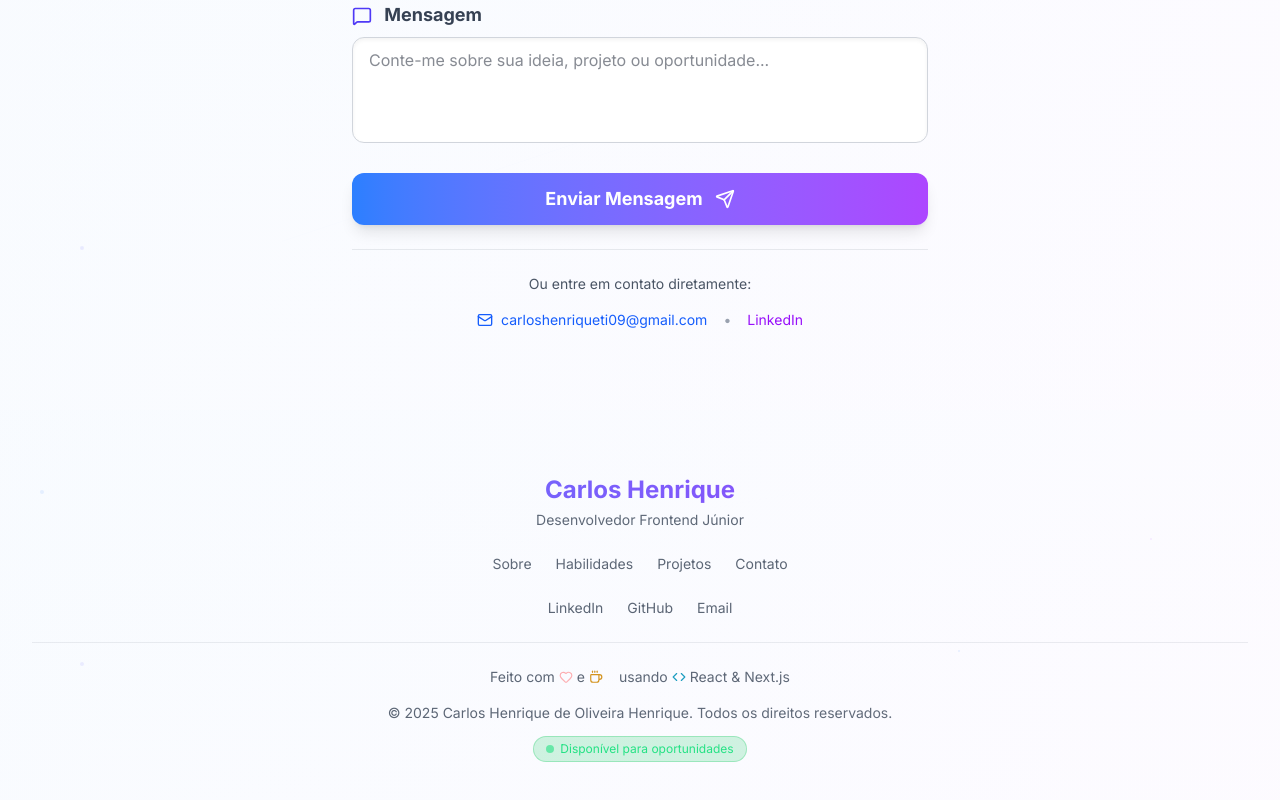
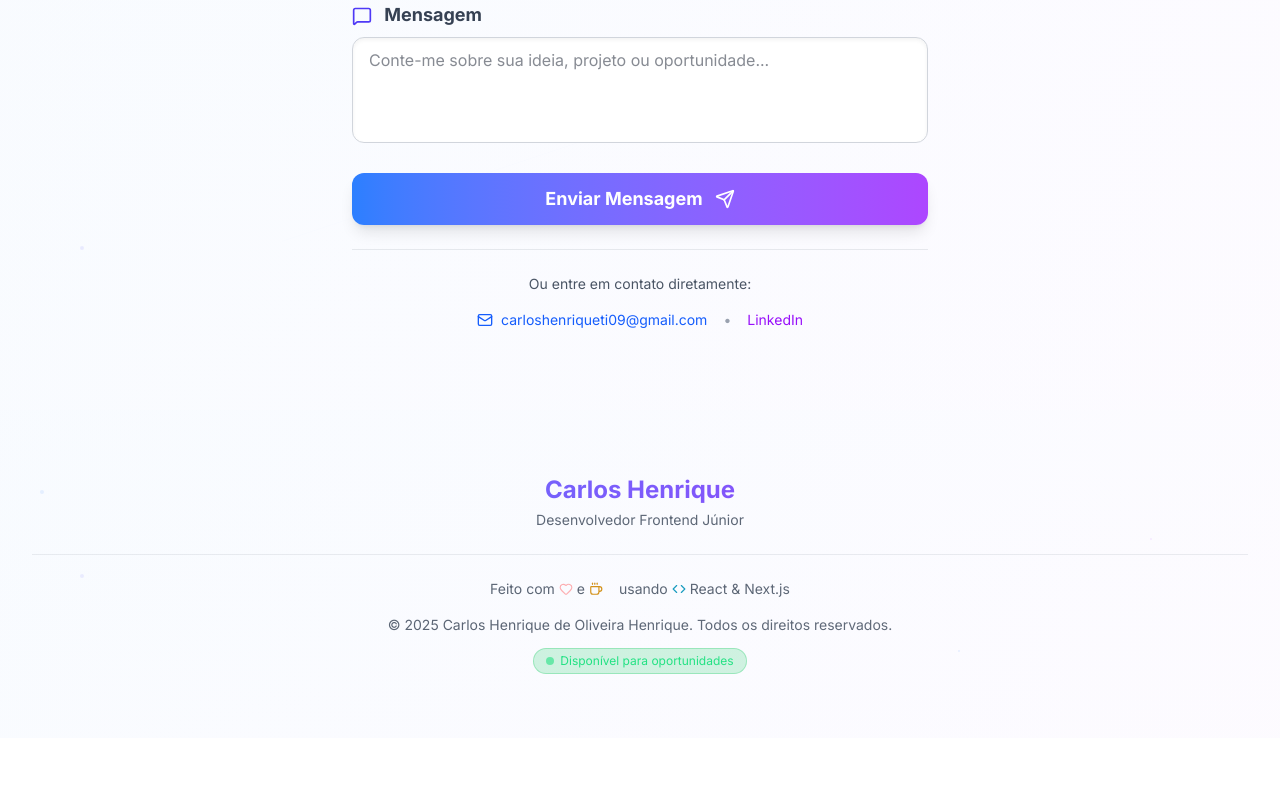
Before and after one commit to CarlosHenriqueTI/my-portfolio, a Next.js app: page / in a window 1280 px wide. Shown: the part 5532-6332 px from the top of the page. After the commit the page ends 6270 px from the top, so only its background shows below. Built offline with nearby package versions, Linux system fonts and the light colour scheme.

Commit message:
fix: correção no footer

```diff
--- a/src/app/components/layout/Footer.tsx
+++ b/src/app/components/layout/Footer.tsx
@@ -57,54 +57,6 @@ export default function Footer() {
             }`}>Desenvolvedor Frontend Júnior</p>
           </div>
 
-          {/* Links de navegação */}
-          <div className="flex flex-wrap justify-center gap-3 sm:gap-4 lg:gap-6 mb-4 sm:mb-6 text-xs sm:text-sm">
-            <a href="#about" className={`transition-colors duration-300 ${
-              theme === 'dark' ? 'text-gray-400 hover:text-blue-400' : 'text-gray-600 hover:text-blue-600'
-            }`}>Sobre</a>
-            <a href="#skills" className={`transition-colors duration-300 ${
-              theme === 'dark' ? 'text-gray-400 hover:text-purple-400' : 'text-gray-600 hover:text-purple-600'
-            }`}>Habilidades</a>
-            <a href="#projects" className={`transition-colors duration-300 ${
-              theme === 'dark' ? 'text-gray-400 hover:text-indigo-400' : 'text-gray-600 hover:text-indigo-600'
-            }`}>Projetos</a>
-            <a href="#contact" className={`transition-colors duration-300 ${
-              theme === 'dark' ? 'text-gray-400 hover:text-blue-400' : 'text-gray-600 hover:text-blue-600'
-            }`}>Contato</a>
-          </div>
-
-          {/* Links sociais */}
-          <div className="flex justify-center space-x-4 sm:space-x-6 mb-4 sm:mb-6">
-            <a
-              href="https://www.linkedin.com/in/carlos-henriqueti/"
-              target="_blank"
-              rel="noopener noreferrer"
-              className={`text-xs sm:text-sm transition-colors duration-300 ${
-                theme === 'dark' ? 'text-gray-400 hover:text-blue-400' : 'text-gray-600 hover:text-blue-600'
-              }`}
-            >
-              LinkedIn
-            </a>
-            <a
-              href="https://github.com/CarlosHenriqueTI"
-              target="_blank"
-              rel="noopener noreferrer"
-              className={`text-xs sm:text-sm transition-colors duration-300 ${
-                theme === 'dark' ? 'text-gray-400 hover:text-blue-400' : 'text-gray-600 hover:text-blue-600'
-              }`}
-            >
-              GitHub
-            </a>
-            <a
-              href="mailto:carloshenriqueti09@gmail.com"
-              className={`text-xs sm:text-sm transition-colors duration-300 ${
-                theme === 'dark' ? 'text-gray-400 hover:text-blue-400' : 'text-gray-600 hover:text-blue-600'
-              }`}
-            >
-              Email
-            </a>
-          </div>
-
           {/* Divisor */}
           <div className={`border-t pt-4 sm:pt-6 ${
             theme === 'dark' ? 'border-gray-700/50' : 'border-gray-300/50'
```
